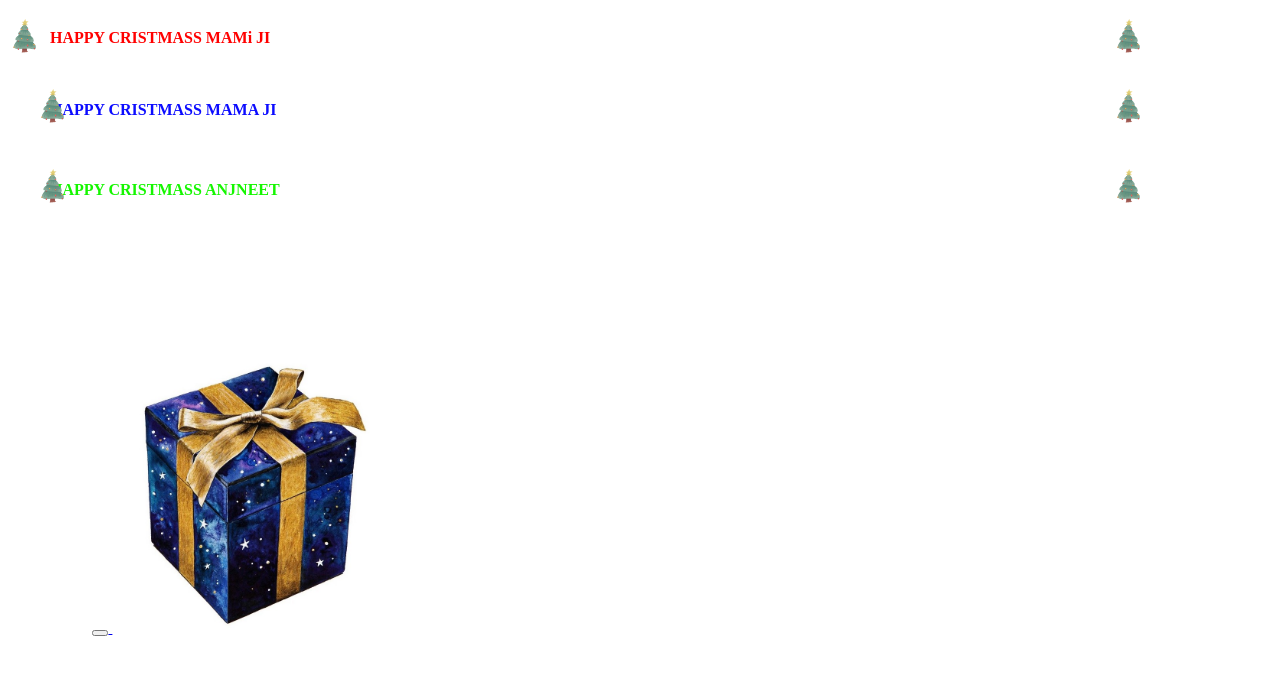
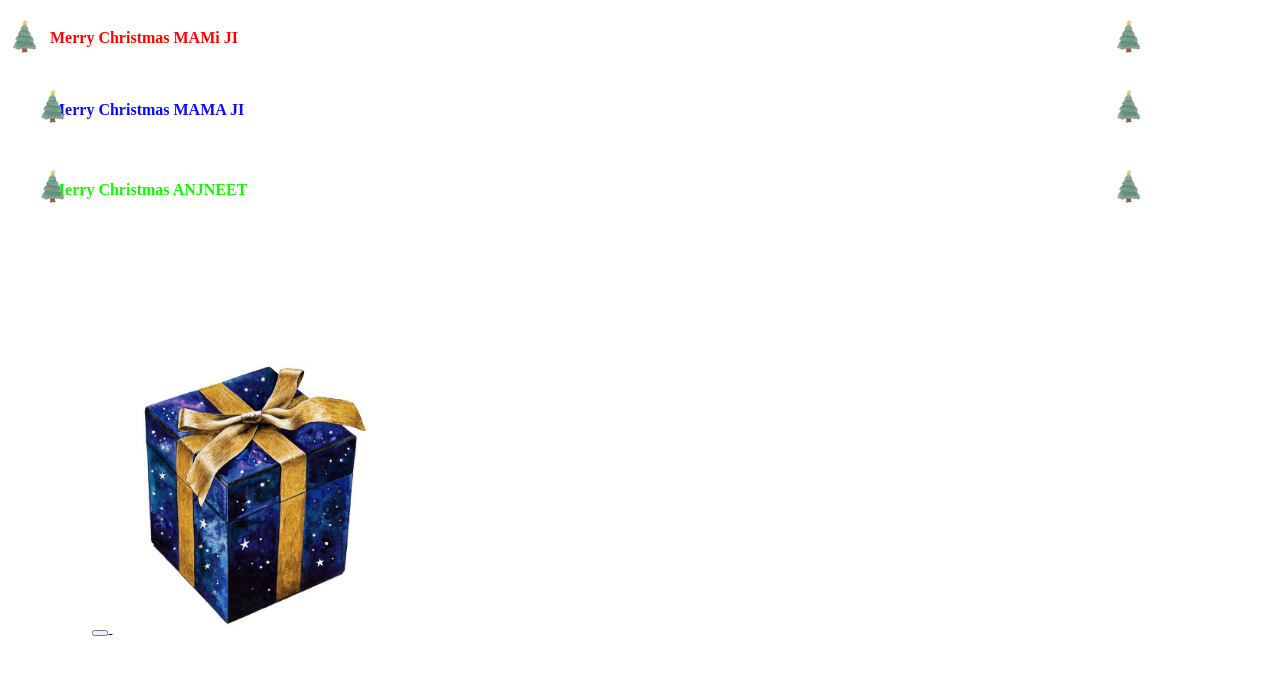
Before and after one commit to acc0855/happy, a plain HTML site: page index.html in a window 1280 px wide. Drawn offline with Linux system fonts and the light colour scheme.

Commit message:
Update index.html
ssjdhs

```diff
--- a/index.html
+++ b/index.html
@@ -81,13 +81,13 @@
 
     </style>
    <div class = "h1">
-    <h4>HAPPY CRISTMASS MAMi JI</h4>
+    <h4>Merry Christmas MAMi JI</h4>
    </div>
    <div class = "h2">
-    <h4>HAPPY CRISTMASS MAMA JI</h4>
+    <h4>Merry Christmas MAMA JI</h4>
    </div>
    <div class = "h3">
-    <h4>HAPPY CRISTMASS ANJNEET</h4>
+    <h4>Merry Christmas ANJNEET</h4>
    </div>
    <div class = "img">
     <img src="tree-4633768_1280.png" alt="server failed" width="30">
@@ -108,7 +108,7 @@
     <img src="tree-4633768_1280.png" alt="server failed" width="30">
    </div>
    <div class = "img7">
-    <a href="tree-4633768_1280.png"download>
+    <a href="santa-claus-1614994_1280.png"download>
         <button></button>
 
     <img src="rrrrr.jpg" alt="failed server" width="300">
```
